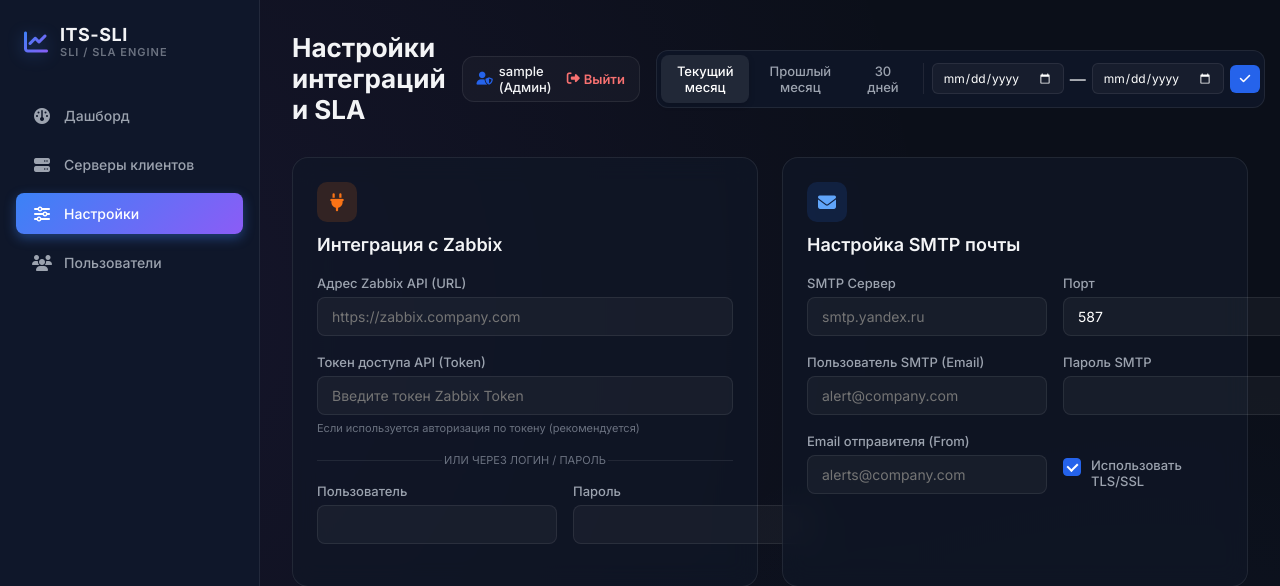
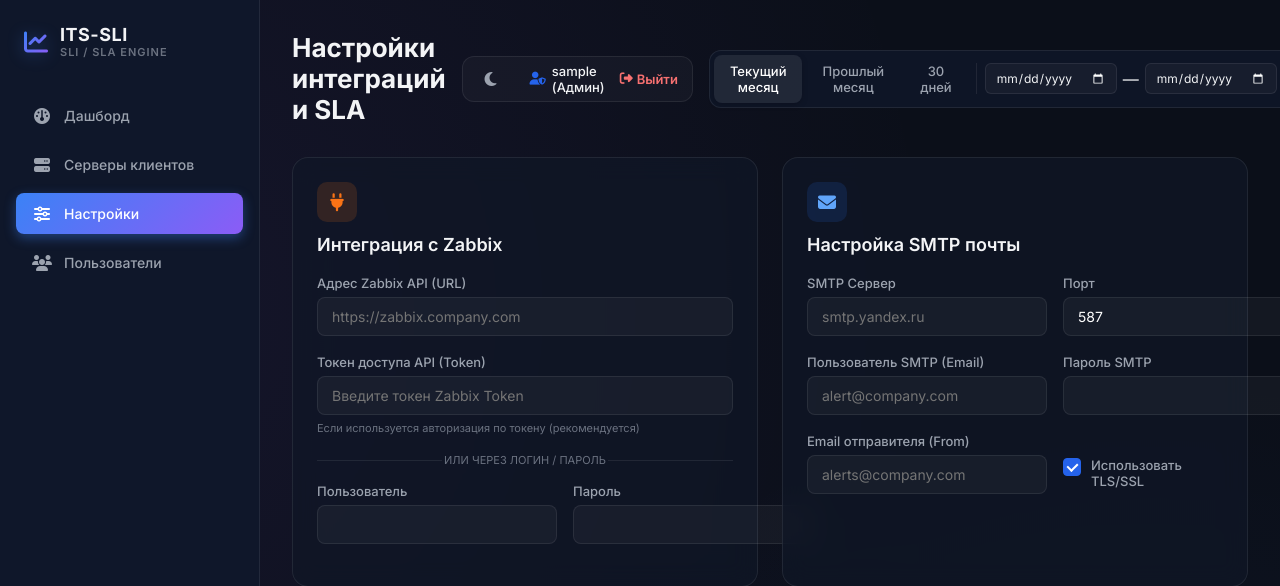
Before and after one commit to Ttolyanich/zabbix-sli, a Flask app: page / in a window 1280 px wide. Shown: the top 586 px of the page. Run offline with Flask 3, Linux system fonts and the light colour scheme; the visitor is signed in with stand-in values (Sample User, id 1); data comes from the database, SQL or seed files in the repository; data that the repository does not hold is empty.

Commit message:
Add premium light theme support with dynamic toggle button and Chart.js color adaptation

```diff
--- a/static/css/style.css
+++ b/static/css/style.css
@@ -1,8 +1,14 @@
 /* Переменные стилей */
 :root {
+    /* Темная тема (дефолт) */
     --bg-dark: #0b0f19;
     --bg-card: rgba(17, 24, 39, 0.7);
     --bg-sidebar: #0f172a;
+    --bg-picker: rgba(15, 23, 42, 0.8);
+    --bg-active: rgba(255, 255, 255, 0.08);
+    --bg-hover: rgba(255, 255, 255, 0.04);
+    --bg-button: rgba(255, 255, 255, 0.05);
+
     --accent: #2563eb;
     --accent-gradient: linear-gradient(135deg, #3b82f6 0%, #8b5cf6 100%);
     --accent-glow: rgba(59, 130, 246, 0.4);
@@ -21,6 +27,35 @@
 
     --font-main: 'Inter', sans-serif;
     --transition-speed: 0.3s;
+    --color-scheme: dark;
+}
+
+[data-theme="light"] {
+    /* Светлая тема */
+    --bg-dark: #f1f5f9;
+    --bg-card: rgba(255, 255, 255, 0.8);
+    --bg-sidebar: #ffffff;
+    --bg-picker: rgba(255, 255, 255, 0.9);
+    --bg-active: rgba(15, 23, 42, 0.08);
+    --bg-hover: rgba(15, 23, 42, 0.03);
+    --bg-button: rgba(15, 23, 42, 0.05);
+
+    --accent: #1d4ed8;
+    --accent-gradient: linear-gradient(135deg, #2563eb 0%, #7c3aed 100%);
+    --accent-glow: rgba(37, 99, 235, 0.2);
+
+    --text-primary: #0f172a;
+    --text-secondary: #475569;
+    --text-muted: #94a3b8;
+
+    --border-color: rgba(15, 23, 42, 0.08);
+    --border-focus: #2563eb;
+
+    --success: #059669;
+    --warning: #d97706;
+    --danger: #dc2626;
+    --info: #0891b2;
+    --color-scheme: light;
 }
 
 /* Общие стили */
@@ -124,7 +159,7 @@ body {
 
 .nav-btn:hover {
     color: var(--text-primary);
-    background-color: rgba(255, 255, 255, 0.04);
+    background-color: var(--bg-hover);
 }
 
 .nav-btn.active {
@@ -165,7 +200,7 @@ body {
 }
 
 .sync-btn {
-    background-color: rgba(255, 255, 255, 0.05);
+    background-color: var(--bg-button);
     border: 1px solid var(--border-color);
     color: var(--text-primary);
     padding: 10px;
@@ -182,7 +217,7 @@ body {
 }
 
 .sync-btn:hover {
-    background-color: rgba(255, 255, 255, 0.1);
+    background-color: var(--bg-hover);
     border-color: var(--text-secondary);
 }
 
@@ -210,7 +245,7 @@ body {
 /* Селектор периода */
 .period-picker {
     display: flex;
-    background-color: rgba(15, 23, 42, 0.8);
+    background-color: var(--bg-picker);
     border: 1px solid var(--border-color);
     border-radius: 12px;
     padding: 4px;
@@ -236,7 +271,7 @@ body {
 }
 
 .period-quick-btn.active {
-    background-color: rgba(255, 255, 255, 0.08);
+    background-color: var(--bg-active);
     color: white;
     box-shadow: 0 2px 6px rgba(0,0,0,0.2);
 }
@@ -251,14 +286,14 @@ body {
 }
 
 .date-input {
-    background-color: rgba(255, 255, 255, 0.04);
+    background-color: var(--bg-hover);
     border: 1px solid var(--border-color);
-    color: white;
+    color: var(--text-primary);
     padding: 6px 10px;
     border-radius: 6px;
     font-family: var(--font-main);
     font-size: 12px;
-    color-scheme: dark;
+    color-scheme: var(--color-scheme);
 }
 
 .date-input:focus {
--- a/static/js/app.js
+++ b/static/js/app.js
@@ -11,6 +11,7 @@ let sortDirection = 'asc';
 
 // Инициализация при загрузке страницы
 document.addEventListener('DOMContentLoaded', () => {
+    initTheme();
     initTabs();
     initPeriodPicker();
     initSortHeaders();
@@ -293,6 +294,10 @@ function destroyCharts() {
 function renderCharts(reportData, vpnCount, serverCount) {
     destroyCharts();
 
+    const isLight = document.documentElement.getAttribute('data-theme') === 'light';
+    const gridColor = isLight ? 'rgba(0, 0, 0, 0.05)' : 'rgba(255, 255, 255, 0.05)';
+    const textColor = isLight ? '#475569' : '#9ca3af';
+
     // 1. График сравнения SLA клиентов
     const clients = Object.keys(reportData);
     const slas = clients.map(c => reportData[c].sla_percent);
@@ -321,12 +326,12 @@ function renderCharts(reportData, vpnCount, serverCount) {
                 y: {
                     min: Math.max(0, Math.min(...slas) - 0.5), // Автомасштаб
                     max: 100,
-                    grid: { color: 'rgba(255, 255, 255, 0.05)' },
-                    ticks: { color: '#9ca3af' }
+                    grid: { color: gridColor },
+                    ticks: { color: textColor }
                 },
                 x: {
                     grid: { display: false },
-                    ticks: { color: '#9ca3af' }
+                    ticks: { color: textColor }
                 }
             }
         }
@@ -351,7 +356,7 @@ function renderCharts(reportData, vpnCount, serverCount) {
             plugins: {
                 legend: {
                     position: 'bottom',
-                    labels: { color: '#9ca3af', boxWidth: 12 }
+                    labels: { color: textColor, boxWidth: 12 }
                 }
             }
         }
@@ -1127,6 +1132,37 @@ function initEventHandlers() {
     }
 }
 
+function initTheme() {
+    const themeToggleBtn = document.getElementById('theme-toggle-btn');
+    if (themeToggleBtn) {
+        const currentTheme = localStorage.getItem('theme') || 'dark';
+        document.documentElement.setAttribute('data-theme', currentTheme);
+        updateThemeIcon(themeToggleBtn, currentTheme);
+
+        themeToggleBtn.addEventListener('click', () => {
+            const currentTheme = document.documentElement.getAttribute('data-theme') || 'dark';
+            const newTheme = currentTheme === 'dark' ? 'light' : 'dark';
+            document.documentElement.setAttribute('data-theme', newTheme);
+            localStorage.setItem('theme', newTheme);
+            updateThemeIcon(themeToggleBtn, newTheme);
+
+            // Перерисовываем графики
+            if (currentReportData && Object.keys(currentReportData).length > 0) {
+                loadDashboardData();
+            }
+        });
+    }
+}
+
+function updateThemeIcon(btn, theme) {
+    const icon = btn.querySelector('i');
+    if (theme === 'light') {
+        icon.className = 'fa-solid fa-sun';
+    } else {
+        icon.className = 'fa-solid fa-moon';
+    }
+}
+
 function openEmailModal() {
     const modal = document.getElementById('email-modal');
     modal.style.display = 'block';
--- a/templates/index.html
+++ b/templates/index.html
@@ -66,6 +66,9 @@
                 <h1 id="page-title">Панель мониторинга SLA/SLI</h1>
 
                 <div class="user-profile-header">
+                    <button id="theme-toggle-btn" class="theme-toggle" title="Переключить тему оформления" style="background: none; border: none; color: var(--text-secondary); font-size: 16px; cursor: pointer; padding: 8px; border-radius: 50%; display: flex; align-items: center; justify-content: center; transition: all var(--transition-speed); margin-right: 10px;">
+                        <i class="fa-solid fa-moon"></i>
+                    </button>
                     <span id="user-display-name"><i class="fa-solid fa-user-shield"></i> {{ session.username }} ({% if session.role == 'admin' %}Админ{% else %}Пользователь{% endif %})</span>
                     <a href="/logout" class="logout-link" title="Выйти из системы"><i class="fa-solid fa-right-from-bracket"></i> Выйти</a>
                 </div>
```
Also changed, not shown: templates/login.html (+30 -0 lines).
